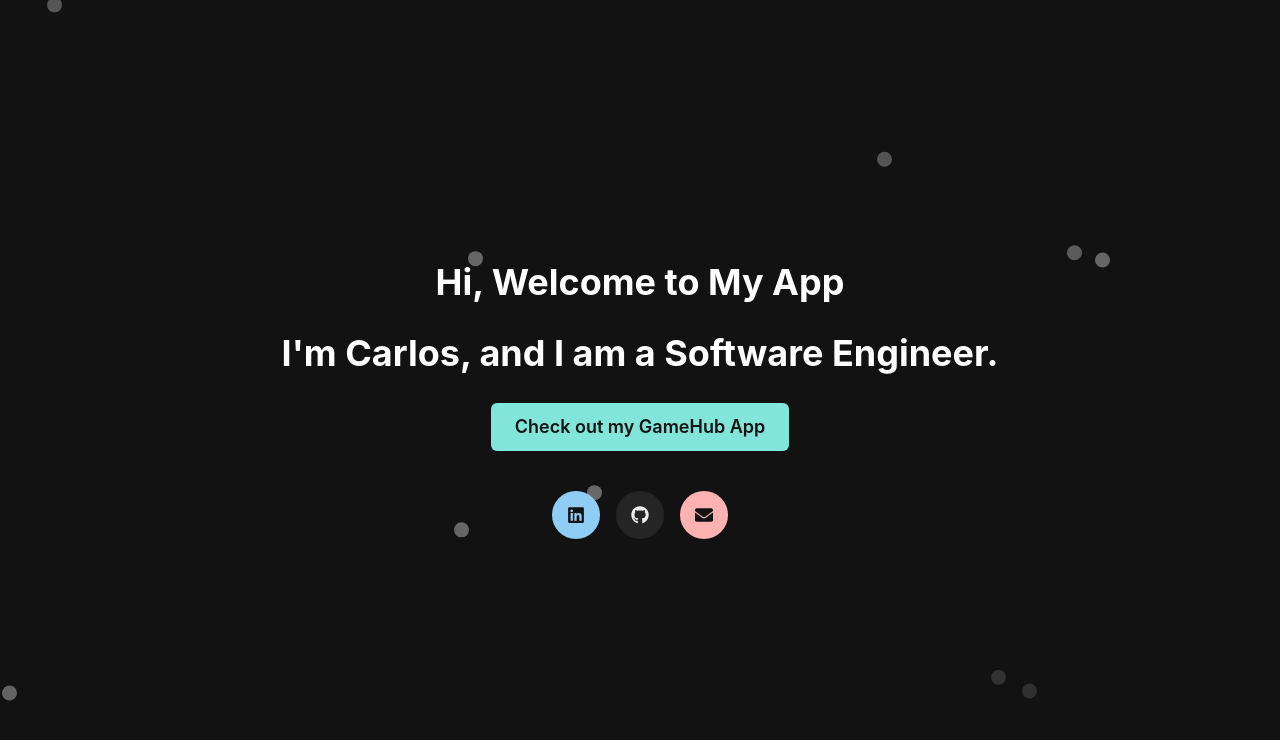
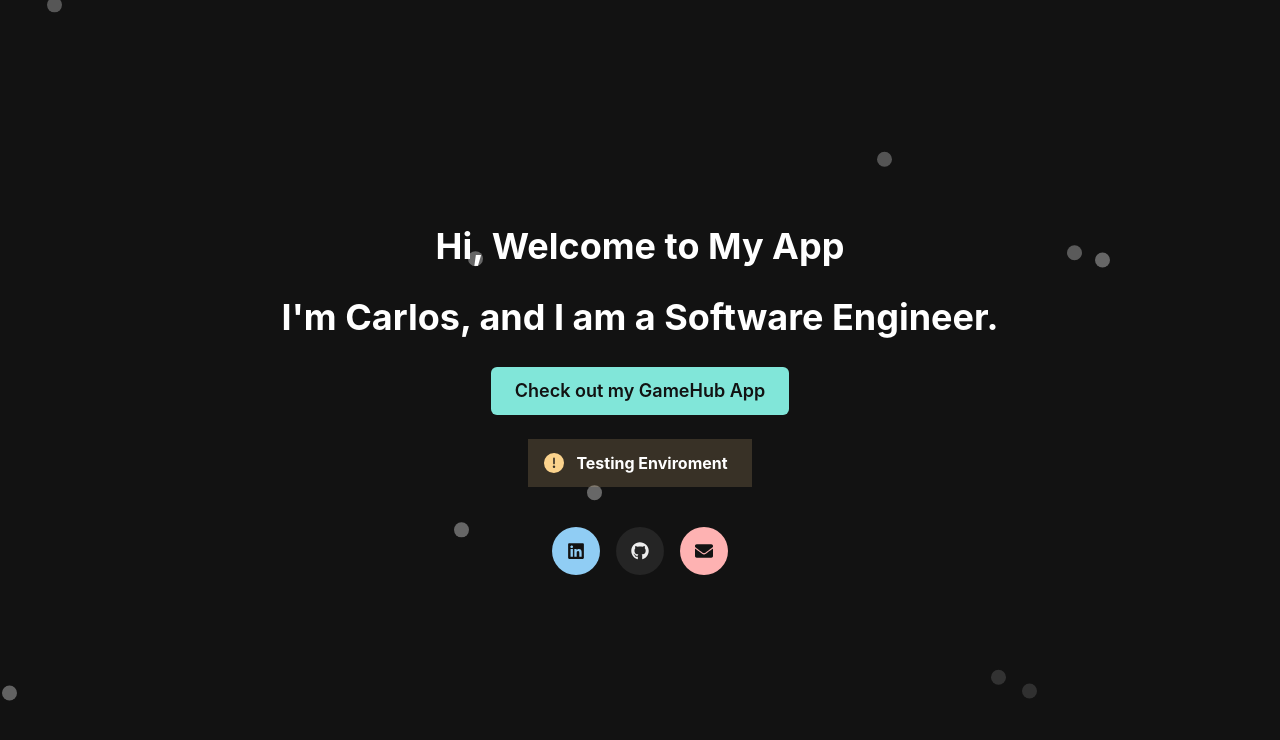
Before and after one commit to cgonzalez87/my-react-app, a React (Vite) app: page / in a window 1280 px wide. Shown: the top 740 px of the page. Built offline with nearby package versions, Linux system fonts and the light colour scheme.

Commit message:
Testing env

```diff
--- a/src/LandingPage.tsx
+++ b/src/LandingPage.tsx
@@ -6,6 +6,9 @@ import {
   IconButton,
   HStack,
   Box,
+  Alert,
+  AlertIcon,
+  AlertTitle,
 } from "@chakra-ui/react";
 import { motion } from "framer-motion";
 import { useNavigate } from "react-router-dom";
@@ -83,6 +86,18 @@ const LandingPage = () => {
         >
           Check out my GameHub App
         </MotionButton>
+        <Box>
+          <Alert
+            display="flex"
+            alignItems="center"
+            justifyContent="center"
+            textAlign="center"
+            status="warning"
+          >
+            <AlertIcon />
+            <AlertTitle>Testing Enviroment</AlertTitle>
+          </Alert>
+        </Box>
 
         {/* Social Links */}
         <HStack spacing={4} mt={4} alignItems="center" justifyContent="center">
```
